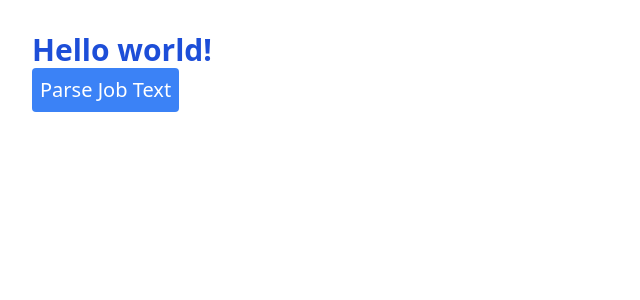
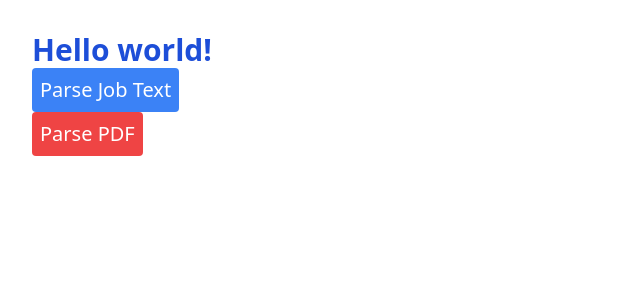
Before and after one commit to ThivRajan/Muse, a React (Vite) app: page / in a window 1280 px wide. Shown: the top 300 px of the page, without its empty margins (0-640 px from the left). Built offline with nearby package versions, Linux system fonts and the light colour scheme.

Commit message:
Parse PDF files (#3)
* Add PDF parsing

* Create utils folder

* Fix util imports

* Add sample resume for parsing and clean pdf parsing

```diff
--- a/package.json
+++ b/package.json
@@ -11,6 +11,7 @@
     "preview": "vite preview"
   },
   "dependencies": {
+    "pdfjs-dist": "^4.0.189",
     "react": "^18.2.0",
     "react-dom": "^18.2.0"
   },
--- a/src/App.tsx
+++ b/src/App.tsx
@@ -1,7 +1,8 @@
-import { parseJob } from "./parse-job.util";
+import { parseJob } from "./utils/parse-job.util";
+import { parsePdf } from "./utils/parse-pdf.util";
 
 export default function App() {
-  const handleParsing = async () => {
+  const handleJobParsing = async () => {
     const [tab] = await chrome.tabs.query({
       currentWindow: true,
       active: true,
@@ -17,9 +18,15 @@ export default function App() {
       <h1 className="text-3xl font-bold text-blue-700">Hello world!</h1>
       <button
         className="text-xl bg-blue-500 text-white p-2 rounded hover:brightness-75"
-        onClick={handleParsing}
+        onClick={handleJobParsing}
       >
         Parse Job Text
+      </button>
+      <button
+        className="text-xl bg-red-500 text-white p-2 rounded hover:brightness-75"
+        onClick={parsePdf}
+      >
+        Parse PDF
       </button>
     </div>
   );
--- /dev/null
+++ b/src/utils/parse-pdf.util.ts
@@ -0,0 +1,19 @@
+import * as pdfjs from "pdfjs-dist";
+import pdfJSWorkerURL from "pdfjs-dist/build/pdf.worker?url";
+import { TextItem } from "pdfjs-dist/types/src/display/api";
+import sampleResume from "../assets/Sample Resume.pdf";
+
+export async function parsePdf() {
+  pdfjs.GlobalWorkerOptions.workerSrc = pdfJSWorkerURL;
+  const pdfLoading = await pdfjs.getDocument(sampleResume).promise;
+  const resumePage = await pdfLoading.getPage(1);
+  const textContent = await resumePage.getTextContent();
+
+  const textItems = textContent.items;
+  const extractedText = textItems.reduce(
+    (acc: string, curr) => acc + (curr as TextItem).str + " ",
+    ""
+  );
+
+  alert(extractedText);
+}
--- a/vite.config.ts
+++ b/vite.config.ts
@@ -4,4 +4,7 @@ import { defineConfig } from "vite";
 // https://vitejs.dev/config/
 export default defineConfig({
   plugins: [react()],
+  build: {
+    target: "esnext",
+  },
 });
```
Also changed, not shown: src/utils/parse-job.util.ts (renamed from src/parse-job.util.ts), 2 other files (tests, documents, lock files or other folders).
